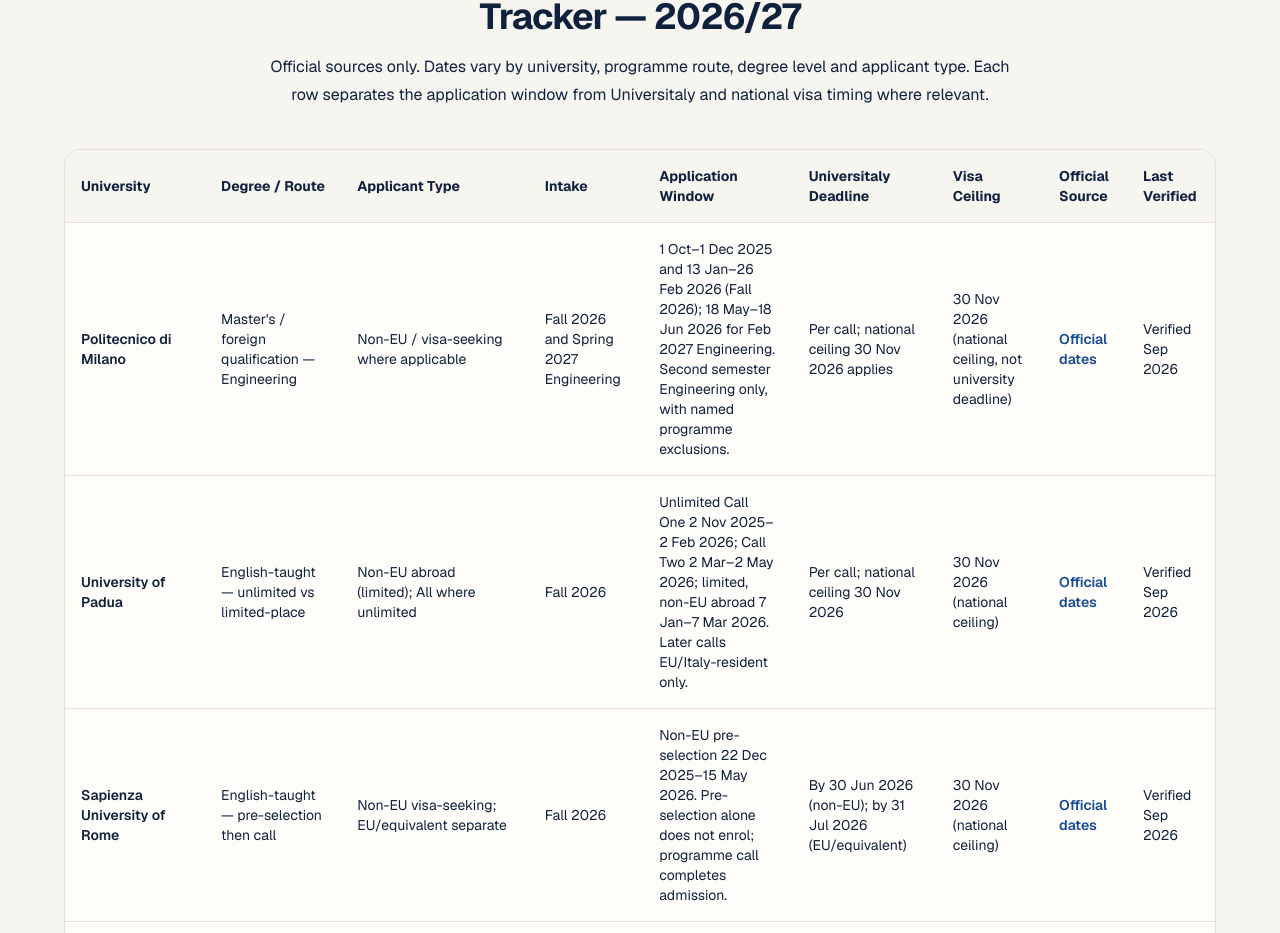
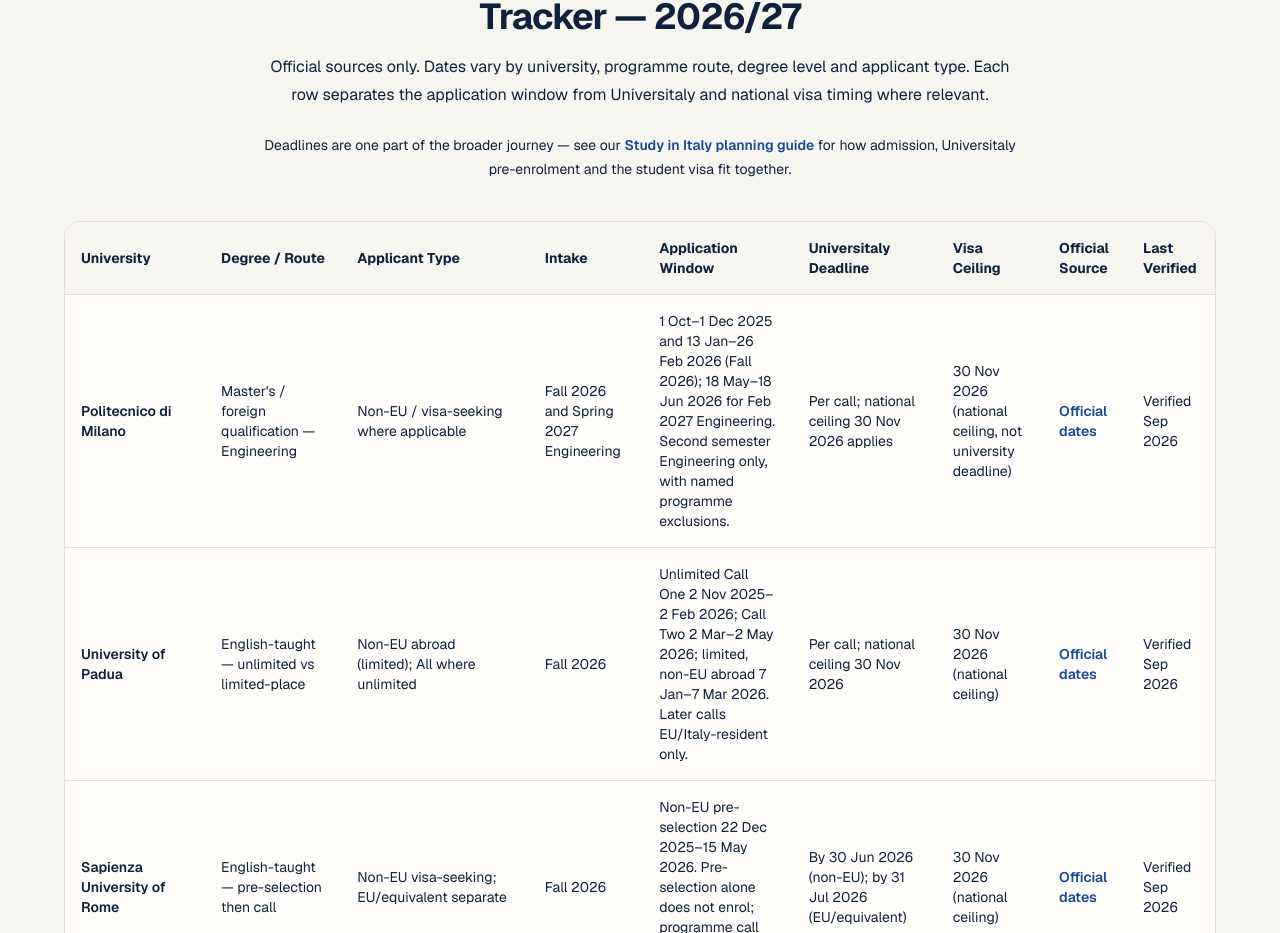
Before and after one commit to mayankjaat-45/European_Dreams, a Next.js app in the folder frontend/: page /italy-university-intakes in a window 1280 px wide. Shown: the part 4933-5866 px from the top of the page. Built offline with nearby package versions, Linux system fonts and the light colour scheme; no server answers; a web font is replaced by a local one.

Commit message:
Add contextual Study in Italy link

```diff
--- a/frontend/src/app/italy-university-intakes/page.jsx
+++ b/frontend/src/app/italy-university-intakes/page.jsx
@@ -575,6 +575,17 @@
             title="Verified Application & Universitaly Deadline Tracker — 2026/27"
             intro="Official sources only. Dates vary by university, programme route, degree level and applicant type. Each row separates the application window from Universitaly and national visa timing where relevant."
           />
+          <p className="mx-auto mt-6 max-w-3xl text-center text-sm leading-6 text-[var(--muted-foreground)]">
+            Deadlines are one part of the broader journey — see our{" "}
+            <Link
+              href="/study-in-italy"
+              className="font-semibold text-[var(--primary)] hover:underline"
+            >
+              Study in Italy planning guide
+            </Link>{" "}
+            for how admission, Universitaly pre-enrolment and the student visa
+            fit together.
+          </p>
           <div className="mx-auto mt-10 max-w-6xl overflow-hidden rounded-2xl border border-[var(--border)] bg-[var(--card)]">
             <div className="overflow-x-auto">
               <table className="w-full min-w-[980px] text-left text-sm">
```
